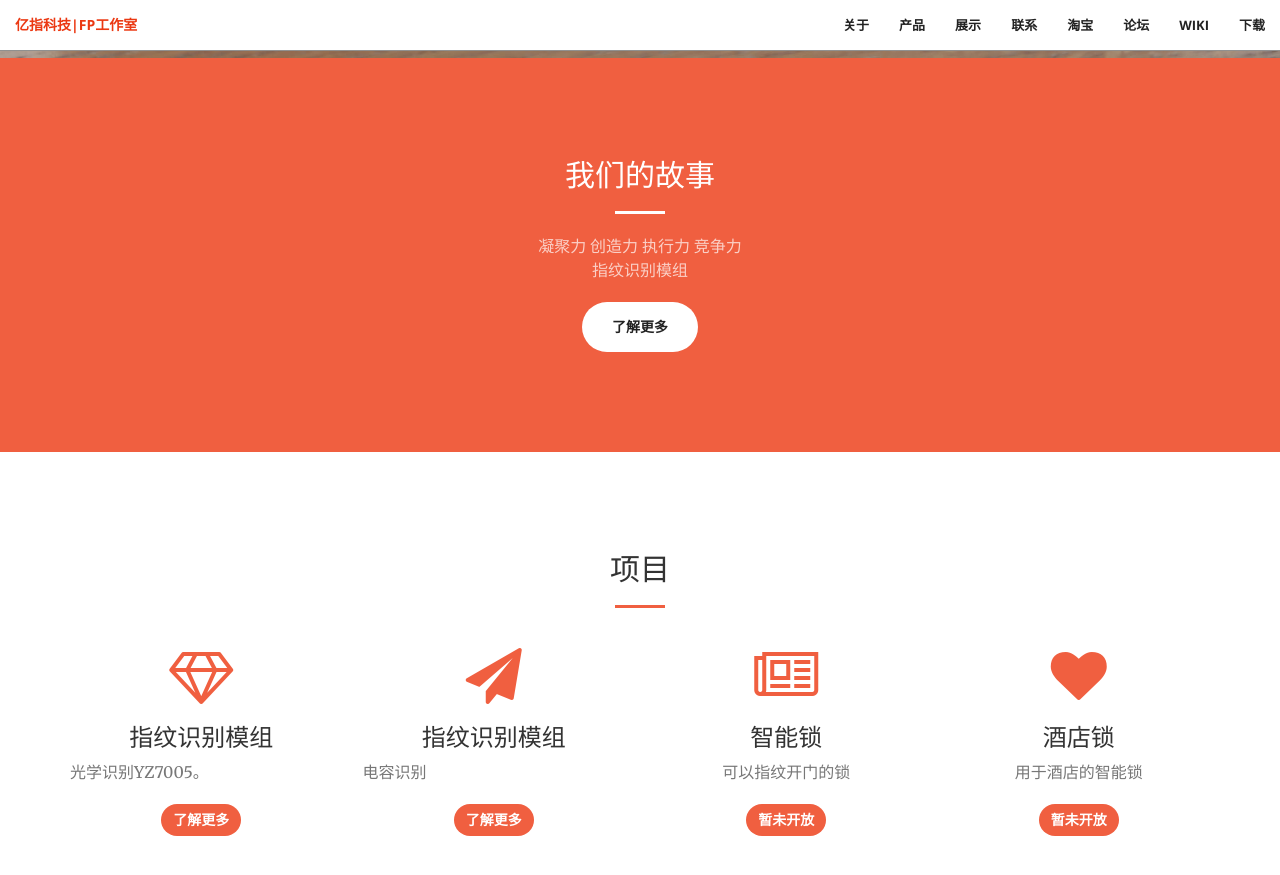
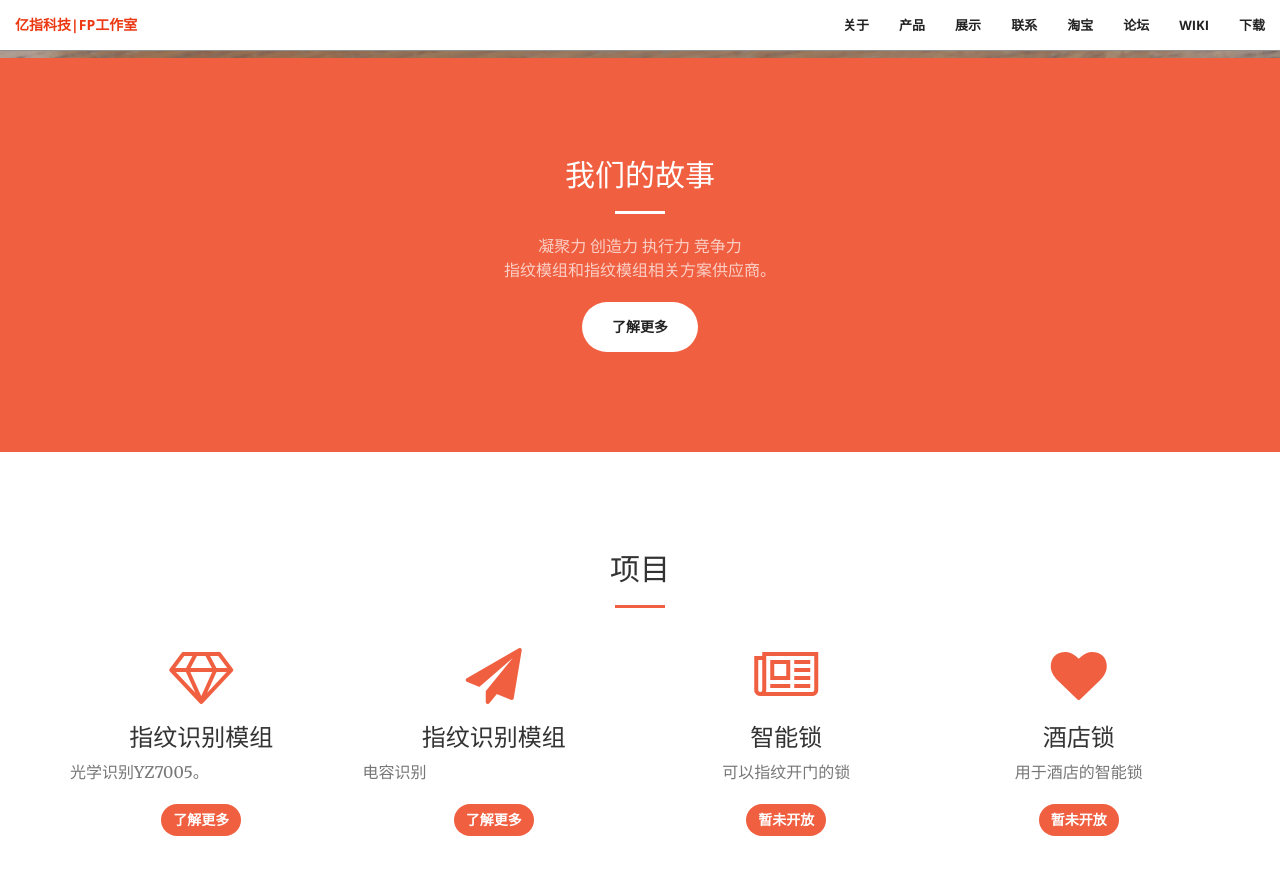
Before and after one commit to easyfp/easyfp.github.io, a Jekyll site: the page built from index.html, in a window 1280 px wide and 900 px high, scrolled down 842 px. Shown: the top 875 px of the window. Built offline with Jekyll 4.4.1, drawn with Linux system fonts in a browser that asks for light colours.

Commit message:
Update call-to-action.html

```diff
--- a/_includes/call-to-action.html
+++ b/_includes/call-to-action.html
@@ -4,7 +4,7 @@
             <div class="col-lg-8 col-lg-offset-2 text-center">
                 <h2 class="section-heading">我们的故事</h2>
                 <hr class="light">
-                <p class="text-faded">凝聚力 创造力 执行力 竞争力<br> 指纹识别模组 </p>
+                <p class="text-faded">凝聚力 创造力 执行力 竞争力<br> 指纹模组和指纹模组相关方案供应商。 </p>
                 <a href="#" class="btn btn-default btn-xl">了解更多</a>
             </div>
         </div>
```
